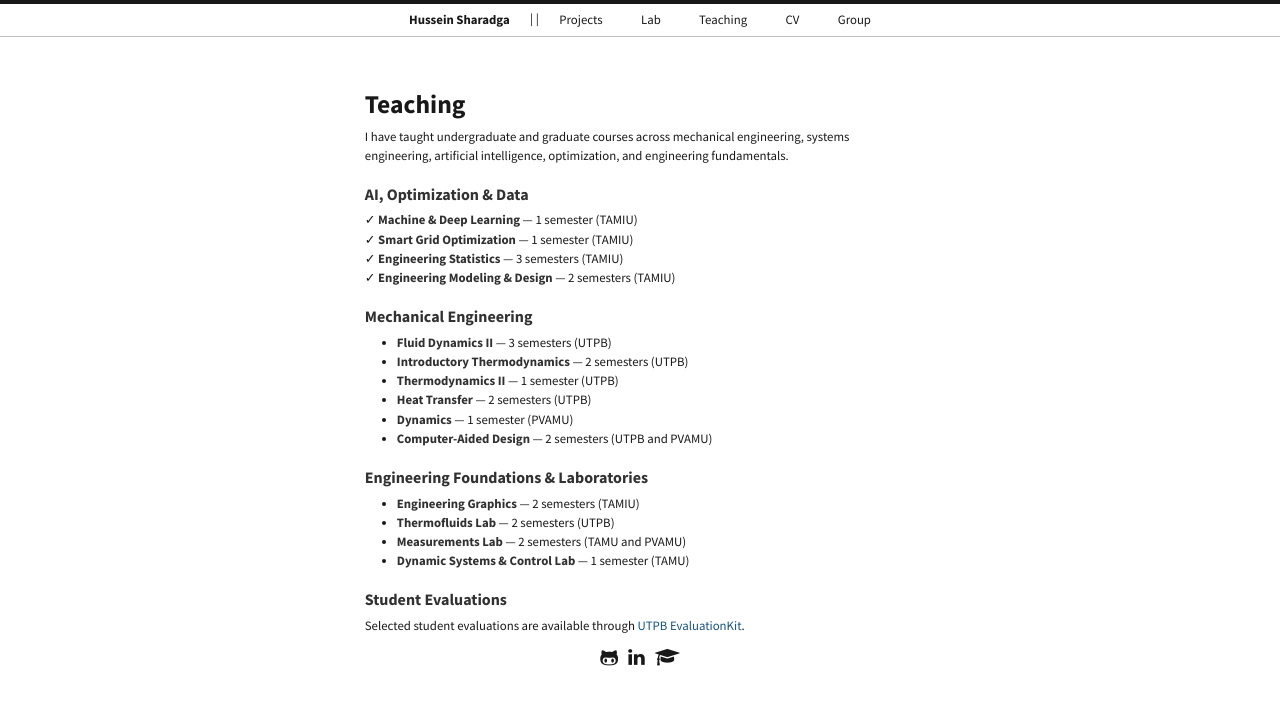
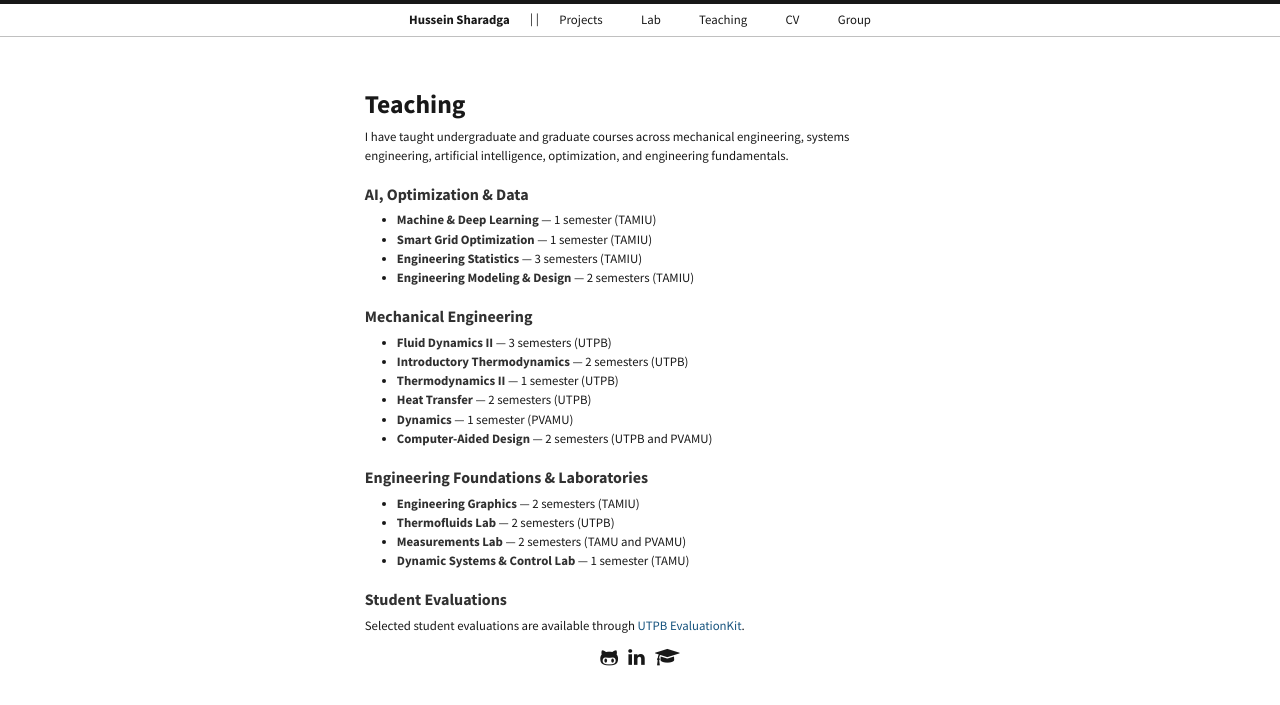
Before and after one commit to hssharadga/hssharadga.github.io, a Jekyll site: the page built from Teaching1.md, in a window 1280 px wide. Shown: the top 705 px of the page. Built offline with Jekyll 4.4.1, drawn with Linux system fonts in a browser that asks for light colours.

```diff
--- a/Teaching1.md
+++ b/Teaching1.md
@@ -13,10 +13,10 @@
 
 ### AI, Optimization & Data
 
-✓  **Machine & Deep Learning** — 1 semester (TAMIU) <br>
-✓  **Smart Grid Optimization** — 1 semester (TAMIU) <br>
-✓ **Engineering Statistics** — 3 semesters (TAMIU) <br>
-✓ **Engineering Modeling & Design** — 2 semesters (TAMIU) <br>
+- **Machine & Deep Learning** — 1 semester (TAMIU)
+- **Smart Grid Optimization** — 1 semester (TAMIU)
+- **Engineering Statistics** — 3 semesters (TAMIU)
+- **Engineering Modeling & Design** — 2 semesters (TAMIU)
 
 ### Mechanical Engineering
 
```
